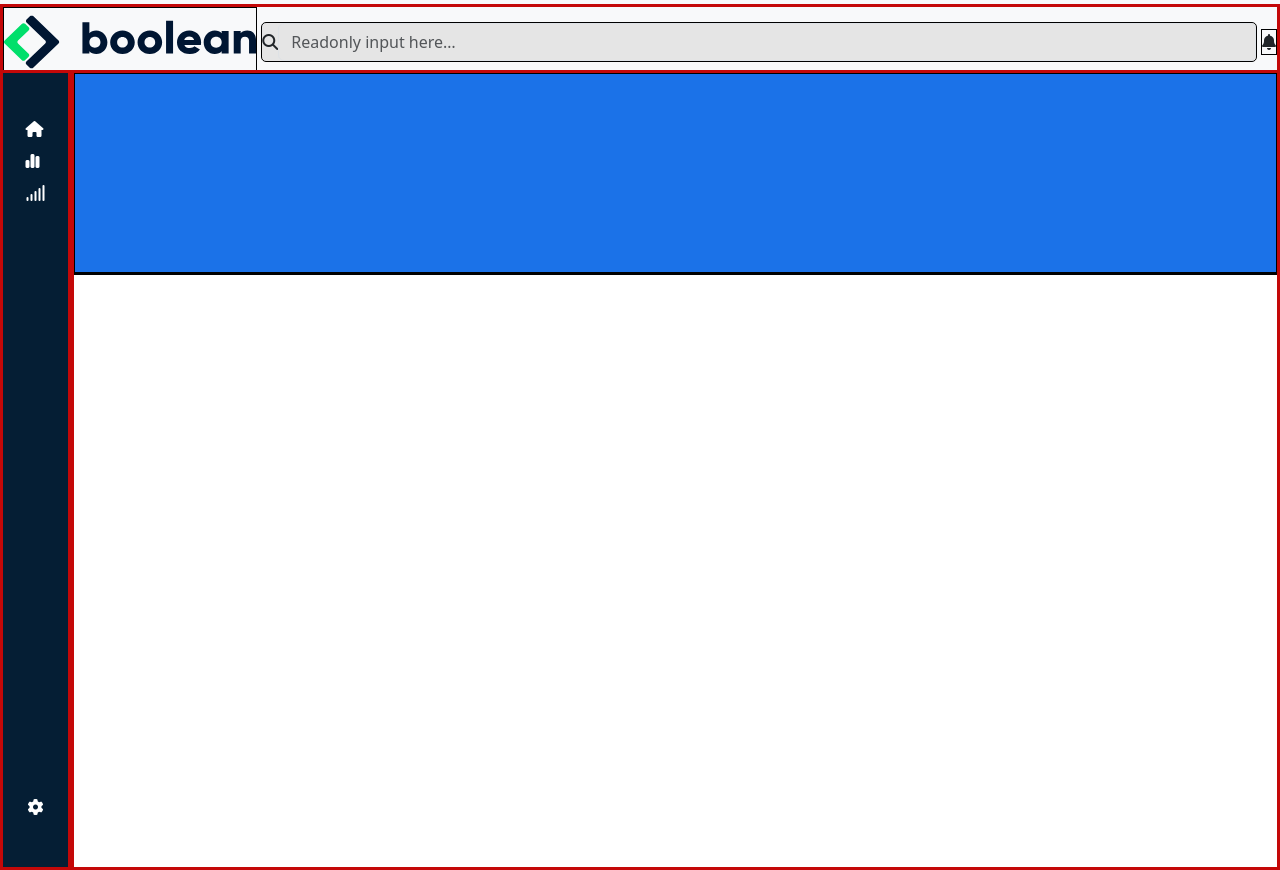
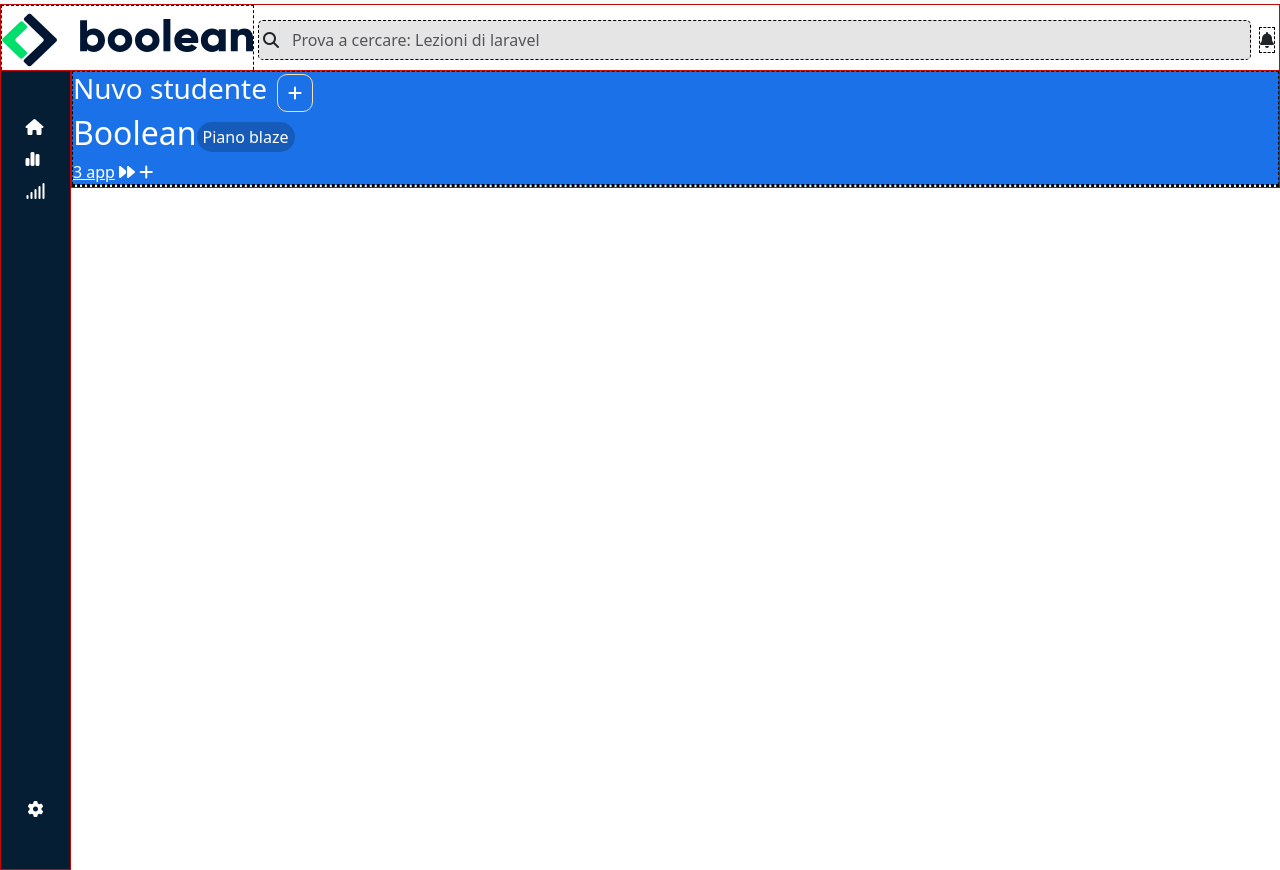
Before and after one commit to SilvioGiacomelli/html-css-bootstrap-dashboard, a plain HTML site: page index.html in a window 1280 px wide. Drawn offline with nearby package versions, Linux system fonts and the light colour scheme.

Commit message:
Barra blu

```diff
--- a/index.css
+++ b/index.css
@@ -6,15 +6,18 @@ img{
   max-height: 100%;
 }
 .debug-red{
-  border: 3px solid rgb(196, 8, 8);
+  border: 1px solid rgb(196, 8, 8);
 }
 .debug{
-  border: 1px solid black;
+  border: 1px dashed black;
 }
 header{
   background-color: #f8f9fa;
   height: 70px;
   width: 100%;
+}
+.header .interno{
+  height: 95%;
 }
 .logo{
   width: auto;
@@ -40,11 +43,28 @@ header{
 }
 .right{
   width: 100%;
+  height: 100%;
+  overflow-y: scroll;
 }
 .top-right{
   background-color: #1b72e8;
-  height: 25vh;
 }
-.bottom-roght{
-  overflow-y: auto;
+.top-right a{
+  color: white;
 }
+.top-right a .plus{
+  border: wheat 1px solid;
+  padding: 10px;
+  margin-left: 10px;
+  border-radius: 10px;
+}
+.index a{
+  padding:3px 6px;
+  text-decoration: none;
+  background-color: #165bba;
+  border-radius: 50px;
+  margin: 0;
+}
+.index i{
+  padding: 0 3px;
+}
--- a/index.html
+++ b/index.html
@@ -16,15 +16,15 @@
   <header>
 
     <div class="top-nav py-1">
-      <div class="debug-red d-flex align-items-center justify-content-between">
+      <div class="debug-red d-flex align-items-center justify-content-between bg-white interno">
         <div class="debug logo d-flex">
           <img src="img/mobile-logo.png" alt="" class="d-block d-lg-none img-fluid">
           <img src="img/logo.svg" alt="" class="d-none d-lg-block img-fluid">
         </div>
         <div class="debug searchbar d-flex align-items-center mx-1 ">
-          <span><i class="fa-solid fa-magnifying-glass"></i></span><input class="form-control" type="text" placeholder="Readonly input here…" readonly>
+          <span><i class="fa-solid fa-magnifying-glass ps-1 "></i></span><input class="form-control" type="text" placeholder="Prova a cercare: Lezioni di laravel" readonly>
         </div>
-        <div class="debug right-input">
+        <div class="debug right-input mx-1 ">
           <i class="fa-solid fa-bell"></i>
         </div>
       </div>
@@ -51,11 +51,33 @@
         </div>
 
         <div class="right debug-red">
-          <div class="top-right debug">
+
+          <div class="top-right debug text-white">
+            <div class="d-flex align-items-center ">
+              <h3>Nuvo studente</h3>
+              <a href="#"><i class="fa-solid fa-plus plus"></i></a>
+            </div>
+            <div class="d-flex flex-column ">
+
+              <div class="d-flex flex-wrap index align-items-center">
+                <h2>Boolean</h2>
+                <a href="#">Piano blaze</a>
+              </div>
+
+              <div>
+                <a href="#">3 app</a>
+                <i class="fa-solid fa-forward"></i>
+                <a href="#"><i class="fa-solid fa-plus"></i></a>
+              </div>
+
+            </div>
+            <div></div>
           </div>
+
           <div class="bottom-right debug">
           </div>
         </div>
+
       </div>
 
   </main>
```
